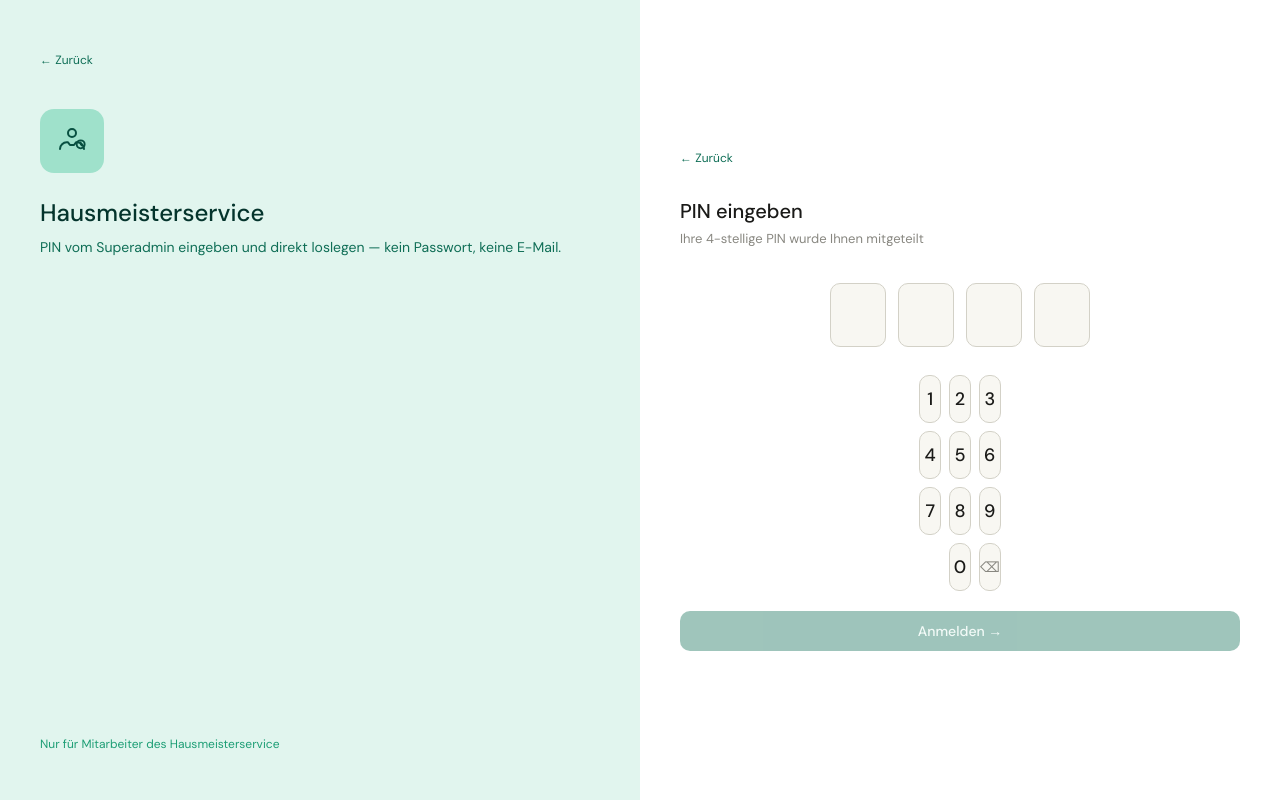
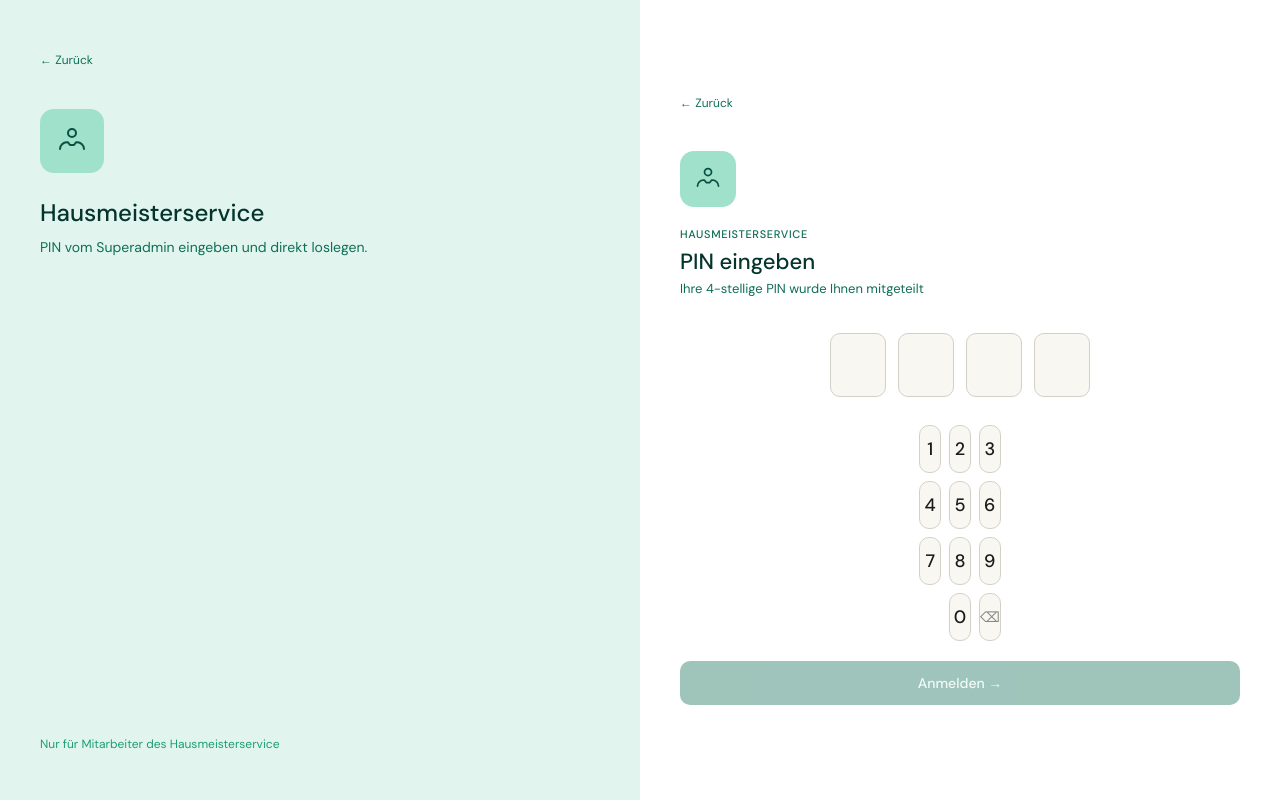
Before and after one commit to fukslj/hausmeister-app-v2, a React (Vite) app: page /login/hausmeister in a window 1280 px wide. Built offline with nearby package versions, Linux system fonts and the light colour scheme; no server answers.

Commit message:
Update Login.jsx

```diff
--- a/src/pages/hausmeister/Login.jsx
+++ b/src/pages/hausmeister/Login.jsx
@@ -68,42 +68,61 @@ export default function HausmeisterLogin() {
       <style>{`
         @media (max-width: 600px) {
           .hm-left { display: none !important; }
-          .hm-right { flex: 1 !important; padding: 40px 24px !important; justify-content: flex-start !important; padding-top: 60px !important; }
+          .hm-right {
+            flex: 1 !important;
+            background: #E1F5EE !important;
+            padding: 60px 28px 40px !important;
+            justify-content: flex-start !important;
+          }
+          .hm-pin-box {
+            background: rgba(255,255,255,0.7) !important;
+          }
+          .hm-num-btn {
+            background: rgba(255,255,255,0.6) !important;
+            border-color: #9FE1CB !important;
+          }
         }
       `}</style>
 
-      {/* Links */}
-      <div className="hm-left" style={{ flex: 1, background: 'var(--hm-bg)', padding: '48px 40px', display: 'flex', flexDirection: 'column', justifyContent: 'space-between' }}>
+      {/* Links — nur Desktop */}
+      <div className="hm-left" style={{ flex: 1, background: '#E1F5EE', padding: '48px 40px', display: 'flex', flexDirection: 'column', justifyContent: 'space-between' }}>
         <div>
           <span onClick={() => navigate('/')} style={{ fontSize: 12, color: '#0F6E56', cursor: 'pointer' }}>← Zurück</span>
           <div style={{ width: 64, height: 64, borderRadius: 14, background: '#9FE1CB', display: 'flex', alignItems: 'center', justifyContent: 'center', margin: '40px 0 24px' }}>
             <svg width="32" height="32" viewBox="0 0 24 24" fill="none">
               <path d="M12 3a3 3 0 1 1 0 6 3 3 0 0 1 0-6Z" stroke="#085041" strokeWidth="1.5"/>
               <path d="M3 18c0-3 2.5-5 5-5h1l1.5 2h3L15 13h1c2.5 0 5 2 5 5" stroke="#085041" strokeWidth="1.5" strokeLinecap="round" strokeLinejoin="round"/>
-              <circle cx="18.5" cy="14.5" r="3" stroke="#085041" strokeWidth="1.4"/>
-              <path d="M18.5 13v1.5l1 1" stroke="#085041" strokeWidth="1.2" strokeLinecap="round" strokeLinejoin="round"/>
             </svg>
           </div>
           <div style={{ fontSize: 24, fontWeight: 500, color: '#04342C', marginBottom: 8 }}>Hausmeisterservice</div>
-          <div style={{ fontSize: 14, color: '#0F6E56', lineHeight: 1.6 }}>PIN vom Superadmin eingeben und direkt loslegen — kein Passwort, keine E-Mail.</div>
+          <div style={{ fontSize: 14, color: '#0F6E56', lineHeight: 1.6 }}>PIN vom Superadmin eingeben und direkt loslegen.</div>
         </div>
         <div style={{ fontSize: 12, color: '#1D9E75' }}>Nur für Mitarbeiter des Hausmeisterservice</div>
       </div>
 
       {/* Rechts */}
       <div className="hm-right" style={{ flex: 1, background: 'white', padding: '48px 40px', display: 'flex', flexDirection: 'column', justifyContent: 'center' }}>
-        <span onClick={() => navigate('/')} style={{ fontSize: 12, color: '#0F6E56', cursor: 'pointer', marginBottom: 32, display: 'block' }}>← Zurück</span>
-        <div style={{ fontSize: 20, fontWeight: 500, color: '#1A1A18', marginBottom: 6 }}>PIN eingeben</div>
-        <div style={{ fontSize: 13, color: '#888780', marginBottom: 36 }}>Ihre 4-stellige PIN wurde Ihnen mitgeteilt</div>
+        <span onClick={() => navigate('/')} style={{ fontSize: 12, color: '#0F6E56', cursor: 'pointer', marginBottom: 40, display: 'block' }}>← Zurück</span>
+
+        <div style={{ width: 56, height: 56, borderRadius: 14, background: '#9FE1CB', display: 'flex', alignItems: 'center', justifyContent: 'center', marginBottom: 20 }}>
+          <svg width="28" height="28" viewBox="0 0 24 24" fill="none">
+            <path d="M12 3a3 3 0 1 1 0 6 3 3 0 0 1 0-6Z" stroke="#085041" strokeWidth="1.5"/>
+            <path d="M3 18c0-3 2.5-5 5-5h1l1.5 2h3L15 13h1c2.5 0 5 2 5 5" stroke="#085041" strokeWidth="1.5" strokeLinecap="round" strokeLinejoin="round"/>
+          </svg>
+        </div>
+
+        <div style={{ fontSize: 11, fontWeight: 500, letterSpacing: '0.06em', textTransform: 'uppercase', color: '#0F6E56', marginBottom: 6 }}>Hausmeisterservice</div>
+        <div style={{ fontSize: 22, fontWeight: 500, color: '#04342C', marginBottom: 4 }}>PIN eingeben</div>
+        <div style={{ fontSize: 13, color: '#0F6E56', marginBottom: 36 }}>Ihre 4-stellige PIN wurde Ihnen mitgeteilt</div>
 
         <div style={{ display: 'flex', gap: 12, justifyContent: 'center', marginBottom: 28 }}>
           {pin.map((digit, i) => (
             <input key={i} ref={el => inputs.current[i] = el}
+              className="hm-pin-box"
               type="password" inputMode="numeric" maxLength={1}
               value={digit ? '•' : ''} readOnly={false}
               onKeyDown={e => handleKeyDown(i, e)}
               onInput={e => handleInput(i, e)}
-              onFocus={() => { const next = pin.findIndex(d => !d); if (next !== -1 && next !== i) inputs.current[next]?.focus() }}
               style={{ width: 56, height: 64, borderRadius: 10, textAlign: 'center', fontSize: 28, fontWeight: 500, fontFamily: 'var(--font)', background: '#F8F7F2', color: '#04342C', border: digit ? '1.5px solid #1D9E75' : '0.5px solid #D3D1C7', outline: 'none', caretColor: 'transparent' }}
             />
           ))}
@@ -112,16 +131,17 @@ export default function HausmeisterLogin() {
         <div style={{ display: 'grid', gridTemplateColumns: 'repeat(3, 1fr)', gap: 8, maxWidth: 220, margin: '0 auto 20px' }}>
           {['1','2','3','4','5','6','7','8','9','','0','del'].map((k, i) => (
             k === '' ? <div key={i} /> :
-            <button key={i} onClick={() => pressNum(k)} style={{ height: 48, borderRadius: 10, background: '#F8F7F2', border: '0.5px solid #D3D1C7', fontSize: k === 'del' ? 14 : 18, fontWeight: 500, color: k === 'del' ? '#888780' : '#1A1A18', fontFamily: 'var(--font)' }}>
+            <button key={i} className="hm-num-btn" onClick={() => pressNum(k)}
+              style={{ height: 48, borderRadius: 10, background: '#F8F7F2', border: '0.5px solid #D3D1C7', fontSize: k === 'del' ? 14 : 18, fontWeight: 500, color: k === 'del' ? '#888780' : '#1A1A18', fontFamily: 'var(--font)' }}>
               {k === 'del' ? '⌫' : k}
             </button>
           ))}
         </div>
 
-        {fehler && <div style={{ fontSize: 12, color: '#C0392B', padding: '8px 12px', background: '#FDECEB', borderRadius: 8, marginBottom: 12 }}>{fehler}</div>}
+        {fehler && <div style={{ fontSize: 12, color: '#C0392B', padding: '8px 12px', background: 'rgba(255,255,255,0.7)', borderRadius: 8, marginBottom: 12 }}>{fehler}</div>}
 
         <button disabled={!pinVoll || laden} onClick={() => anmeldenMitPin(pin.join(''))}
-          style={{ height: 40, borderRadius: 10, background: '#0F6E56', color: '#E1F5EE', fontSize: 14, fontWeight: 500, border: 'none', opacity: (pinVoll && !laden) ? 1 : 0.4, cursor: (pinVoll && !laden) ? 'pointer' : 'not-allowed' }}>
+          style={{ height: 44, borderRadius: 10, background: '#0F6E56', color: '#E1F5EE', fontSize: 14, fontWeight: 500, border: 'none', opacity: (pinVoll && !laden) ? 1 : 0.4, cursor: (pinVoll && !laden) ? 'pointer' : 'not-allowed' }}>
           {laden ? 'Wird angemeldet…' : 'Anmelden →'}
         </button>
       </div>
```
